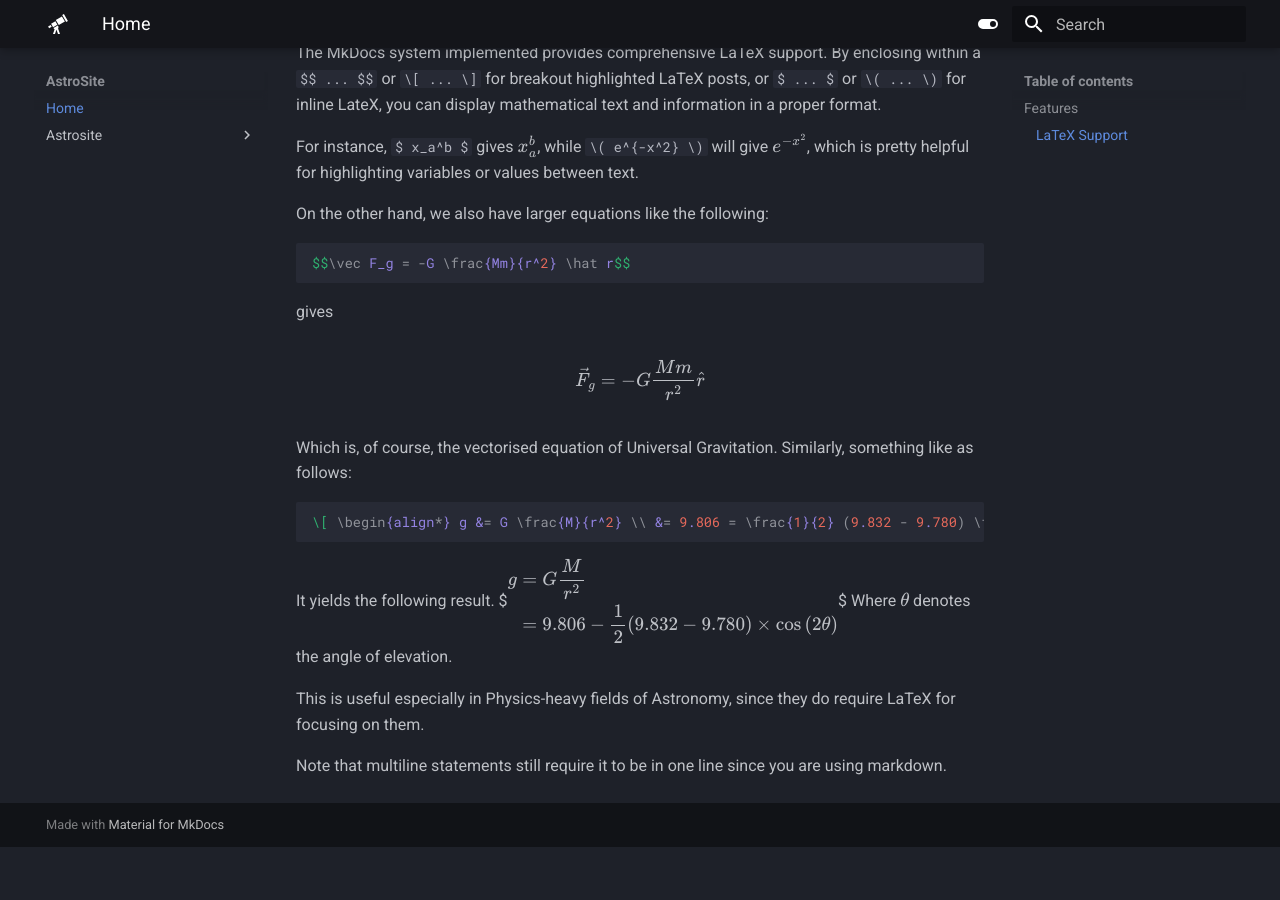
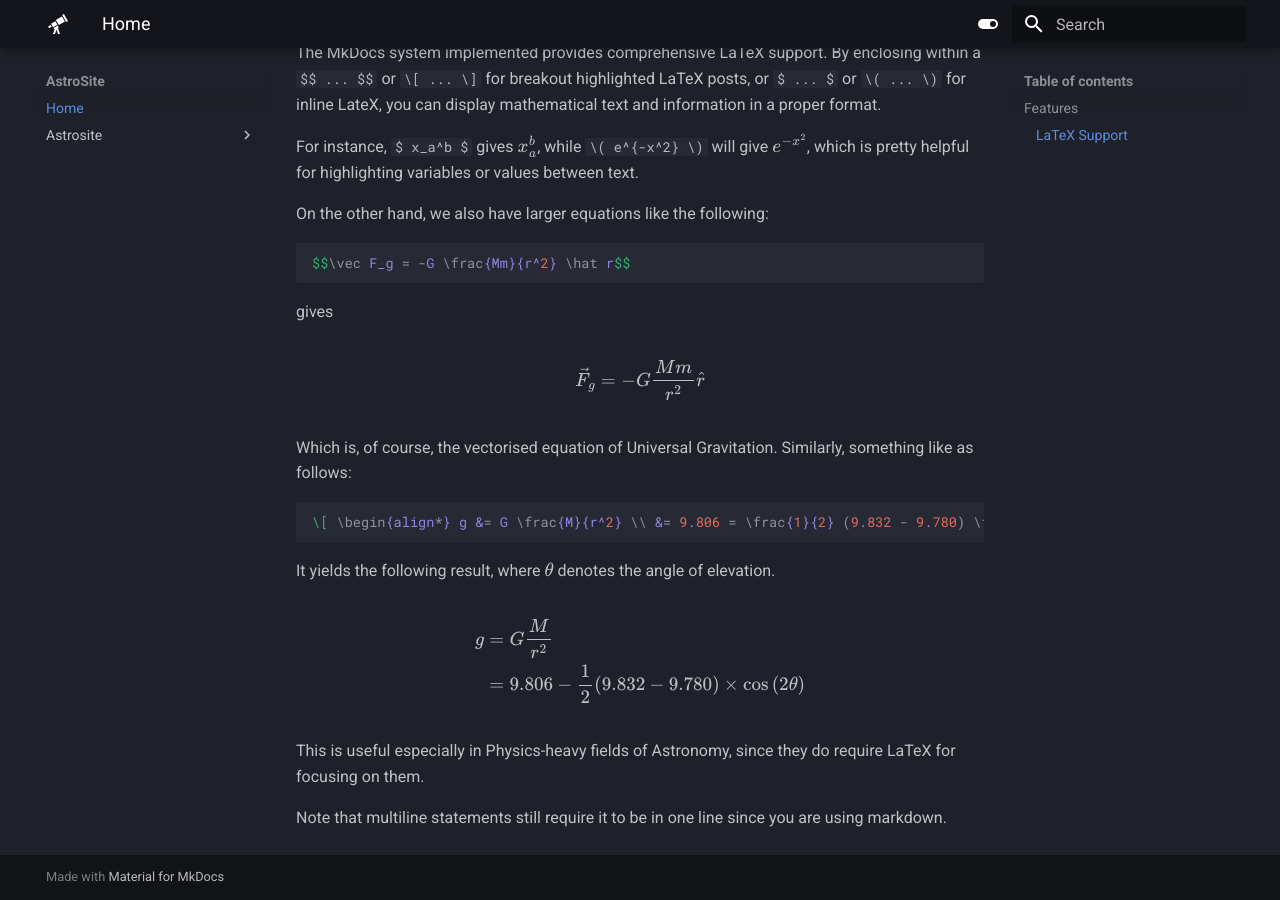
Before and after one commit to nushastro/astrosite, an MkDocs documentation site: the page built from docs/index.md, in a window 1280 px wide and 900 px high, scrolled down 770 px. Built offline with MkDocs 1.6.1 and Material for MkDocs 9.7.7, drawn with Linux system fonts in a browser that asks for light colours; before the commit the page ends 1617 px from its top, so only the background shows below that.

Commit message:
Update Feature Listing

````diff
--- a/docs/index.md
+++ b/docs/index.md
@@ -27,9 +27,11 @@ $$\vec F_g = -G \frac{Mm}{r^2} \hat r$$
  \[ \begin{align*} g &= G \frac{M}{r^2} \\ &= 9.806 = \frac{1}{2} (9.832 - 9.780) \times \cos \left( 2\theta \right) \end{align*} \]
  ```
 
-It yields the following result.
- $$\begin{align*} g &= G \frac{M}{r^2} \\ &= 9.806 - \frac{1}{2} (9.832 - 9.780) \times \cos \left( 2\theta \right) \end{align*}$$
-Where $\theta$ denotes the angle of elevation.
+It yields the following result, where $\theta$ denotes the angle of elevation.
+
+
+$$\begin{align*} g &= G \frac{M}{r^2} \\ &= 9.806 - \frac{1}{2} (9.832 - 9.780) \times \cos \left( 2\theta \right) \end{align*}$$
+
 
 This is useful especially in Physics-heavy fields of Astronomy, since they do require LaTeX for focusing on them.
 
````
